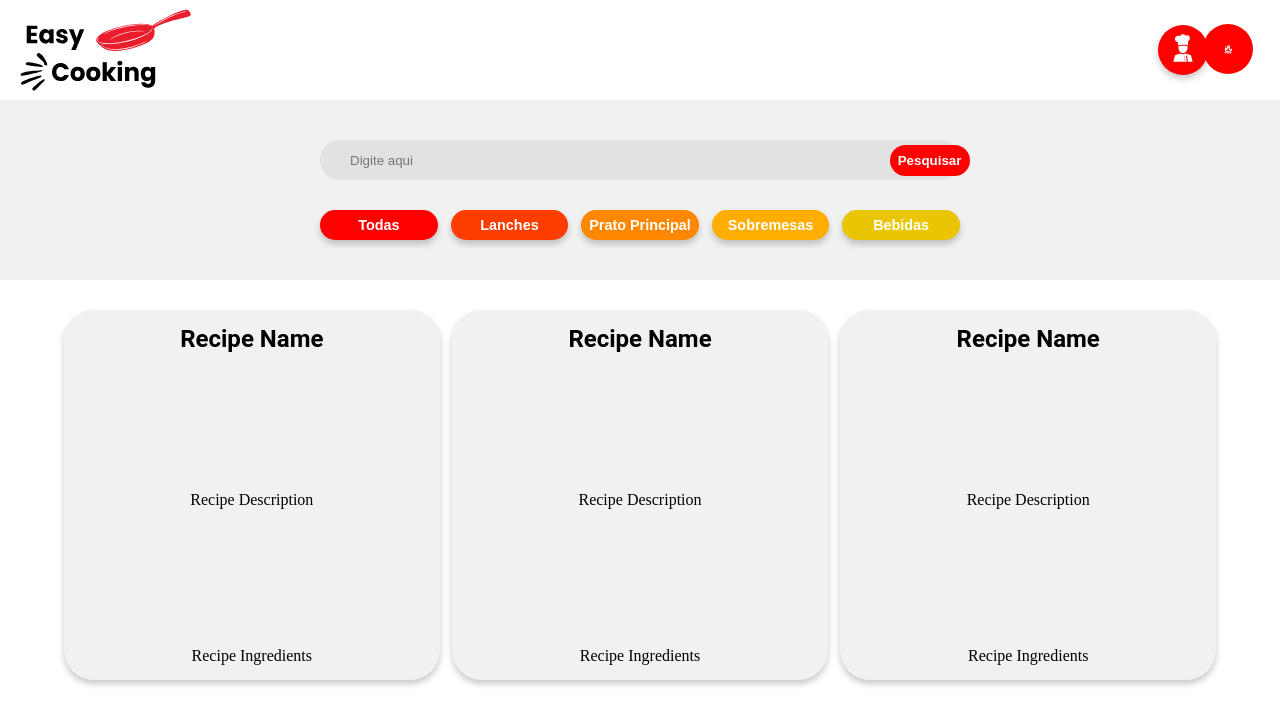
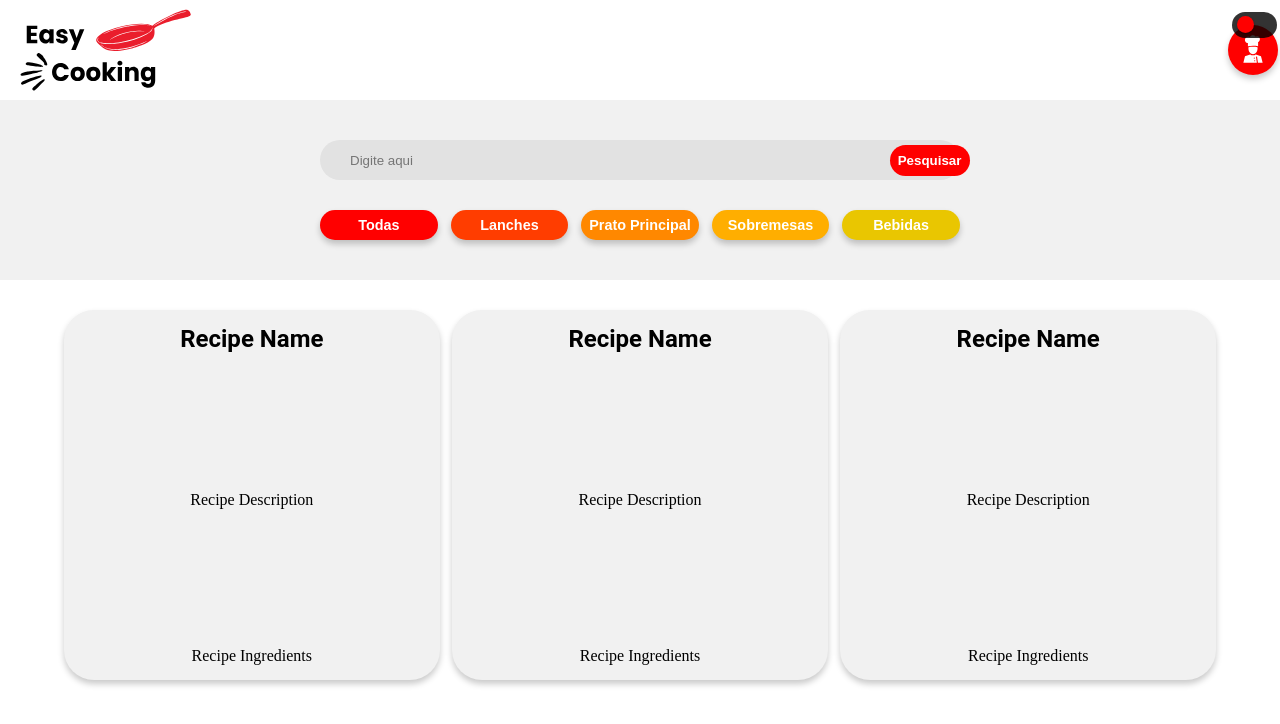
Before and after one commit to yurijacome/EasyCooking_1.0, a React (Create React App) app: page / in a window 1280 px wide. Shown: the top 724 px of the page. Built offline with nearby package versions, Linux system fonts and the light colour scheme.

Commit message:
Novo tema, estruturas

```diff
--- a/package.json
+++ b/package.json
@@ -3,6 +3,10 @@
   "version": "1.0.0",
   "private": true,
   "dependencies": {
+    "@emotion/react": "^11.14.0",
+    "@emotion/styled": "^11.14.0",
+    "@mui/material": "^6.4.7",
+    "@mui/system": "^6.4.7",
     "formik": "^2.4.6",
     "lucide-react": "^0.479.0",
     "react": "^17.0.2",
--- a/src/components/StyledButton.jsx
+++ /dev/null
@@ -1,24 +0,0 @@
-import styled from 'styled-components';
-
-const StyledButton = styled.button`
-
-  display: flex;
-  align-items: center;
-  justify-content: center;
-
-  position: absolute;
-  top: 10px;
-  left: 94vw;
-  padding: 10px 20px;
-
-  border: none;
-  border-radius: 45px;
-
-  font-size: 16px;
-
-  width: 70px;
-
-
-`;
-
-export default StyledButton;
--- a/src/components/header/header.jsx
+++ b/src/components/header/header.jsx
@@ -4,7 +4,7 @@ import { GlobalThemeContext } from '../../providers/models/theme/theme.jsx'; //
 import { useHistory } from 'react-router-dom';
 
 import { HeaderContainer } from "./styleHeader";
-import { UserArea } from '../userButton/userButton.jsx';
+import { UserButton } from '../userButton/userButton.jsx';
 
 import LogoBlack from '../../assets/logoBlack.svg';
 import LogoWhite from '../../assets/logoWhite.svg'; // Import LogoWhite for dark theme
@@ -27,7 +27,7 @@ const Header = () => {
       <img className="imgLogo"
       src={currentTheme === 'light' ? LogoBlack : LogoWhite} alt="Logo"
       onClick={handleHome} />
-      <UserArea/>
+      <UserButton/>
     </HeaderContainer>
 
   );
--- a/src/components/header/styleHeader.js
+++ b/src/components/header/styleHeader.js
@@ -4,6 +4,7 @@ export const HeaderContainer = styled.header`
 
     display: flex;
     align-items: center;
+    flex-direction:space-between;
     gap: 78vw;
     width: 100vw;
     height: 100px;
--- a/src/components/themeButton/themeButton.jsx
+++ b/src/components/themeButton/themeButton.jsx
@@ -2,20 +2,15 @@ import React from 'react';
 import { useContext } from "react"; // Import useContext for theme management
 import { GlobalThemeContext } from '../../providers/models/theme/theme.jsx'; // Import the context
 
-import { StyledThemeButton } from "./themeButtonStyled"
-import { GiCampfire } from "react-icons/gi"; // Fogo aceso
-import { GoPrimitiveDot } from "react-icons/go"; // Boca apagada
-import { Circle } from "lucide-react"; // Boca apagada
+
+import {SwitchStyled} from "./themeButtonStyled"
 
 export const ThemeButton = () => {
-   const { getOpositeTheme } = useContext(GlobalThemeContext); // Use context to get theme switch function
- const {currentTheme} = useContext(GlobalThemeContext);
+   const { getOpositeTheme } = useContext(GlobalThemeContext);
 
-    return (
-    <>
-    <StyledThemeButton onClick={getOpositeTheme}>
-    {currentTheme === "light" ? <GiCampfire className='FireIcon' /> : <Circle />}
-    </StyledThemeButton>
-    </>
-    )
+   return (
+   <>
+      <SwitchStyled onClick={getOpositeTheme} className='switch'/>
+   </>
+   )
 }
--- a/src/components/themeButton/themeButtonStyled.jsx
+++ b/src/components/themeButton/themeButtonStyled.jsx
@@ -1,27 +1,42 @@
-import styled from 'styled-components';
+import { styled } from "@mui/system";
+import Switch from "@mui/material/Switch";
 
-export const StyledThemeButton = styled.button`
+export const SwitchStyled = styled(Switch)`
+position: absolute;
+left: 95.3vw;
 
-  display: flex;
-  align-items: center;
-  justify-content: center;
+height: 50px;
+width: 75px;
 
-  position: absolute;
-  top: 24px;
-  left: 94vw;
-  padding: 10px 20px;
+.MuiSwitch-root {
+width:50px;
 
-  border: none;
-  border-radius: 45px;
+}
 
-  font-size: 16px;
+.MuiSwitch-thumb {
+width: 17px;
+height: 17px;
 
-  width: 50px;
-  height: 50px;
+margin-top:7px;
+margin-left: 8px;
+color: red;
 
-  .FireIcon{
-  width: 200px;
-  height: 200px;
-  }
+}
+
+.MuiSwitch-track {
+width: 45px;
+
+background-color: black;
+opacity: 0.8;
+border-radius: 20px;
+
+}
+
+.Mui-checked {
+& + .MuiSwitch-track {
+background-color: white;
+opacity: 1;
+}
+
 
 `;
--- a/src/components/userButton/userButton.jsx
+++ b/src/components/userButton/userButton.jsx
@@ -2,11 +2,11 @@ import React from "react";
 import { useHistory } from 'react-router-dom';
 import { useState } from "react"; // Import useContext for theme management
 
-import { UserButton } from "./userButtonStyle";
+import { UserButtonStyled } from "./userButtonStyle";
 import { UserContainer } from "./userButtonStyle";
 import { GiCook } from "react-icons/gi";
 
-export const UserArea = () => {
+export const UserButton = () => {
     const [open, setOpen] = useState(false);
     const history = useHistory();
 
@@ -20,9 +20,9 @@ export const UserArea = () => {
 
     return (
     <>
-        <UserButton onClick={() => setOpen(!open)}>
+        <UserButtonStyled onClick={() => setOpen(!open)}>
             <GiCook className="userIcon" />
-        </UserButton>
+        </UserButtonStyled>
 
         {open && (
             <UserContainer>
--- a/src/components/userButton/userButtonStyle.jsx
+++ b/src/components/userButton/userButtonStyle.jsx
@@ -1,15 +1,13 @@
 import styled from "styled-components";
 
-export const UserButton = styled.button`
+export const UserButtonStyled = styled.button`
 
     border: none;
     height: 50px;
     width: 50px;
     border-radius: 100px;
-    margin-left: -5vh;
     cursor: pointer;
-    font-size: 16px;
-
+    margin-left: 30px;
     transition: all 0.3s ease-in-out;
     box-shadow: ${(props) => props.theme.boxShadow};
 
@@ -25,12 +23,6 @@ export const UserButton = styled.button`
     }
 
 
-
-
-
-
-
-
 `
 
 export const UserContainer = styled.div`
@@ -39,11 +31,12 @@ export const UserContainer = styled.div`
     flex-direction: column;
     align-items: center;
 
-    width: 146px;
+    width: 200px;
     min-height:180px;
 
-    right:19vh;
-    top: 75px;
+    right:0;
+    top: 90px;
+    margin-right: 40px;
 
 
     border:none;
--- a/src/pages/login/login.jsx
+++ b/src/pages/login/login.jsx
@@ -1,25 +1,23 @@
 import { useContext } from "react"; // Import useContext for theme management
-import { GlobalThemeContext } from '../../providers/models/theme/theme.jsx'; // Import the context
+import { GlobalThemeContext } from '../../providers/models/theme/theme.jsx';
 import { Container } from "./loginStyle.jsx";
 
 import LoginForm from '../../components/loginForm/loginForm.jsx';
-import StyledButton from '../../components/StyledButton'; // Import the StyledButton component
+import { ThemeButton } from '../../components/themeButton/themeButton.jsx';
 
 import LogoBlack from '../../assets/logoBlack.svg';
-import LogoWhite from '../../assets/logoWhite.svg'; // Import LogoWhite for dark theme
+import LogoWhite from '../../assets/logoWhite.svg';
 import CookingPhoto from '../../assets/LoginMainPhoto.png';
 
 const Login = () => {
-  const { currentTheme, getOpositeTheme } = useContext(GlobalThemeContext); // Use context to get theme switch function
+  const { currentTheme } = useContext(GlobalThemeContext);
 
   return (
     <div className="login-page">
-      {/* <Header  /> */}
+      <ThemeButton/>
       <Container>
-      <StyledButton onClick={getOpositeTheme}>TEMA</StyledButton>
-
         <div className="login-container">
-          <img className="Logo" src={currentTheme === 'light' ? LogoBlack : LogoWhite} alt="Logo" /> {/* Change logo based on theme */}
+          <img className="Logo" src={currentTheme === 'light' ? LogoBlack : LogoWhite} alt="Logo" />
 
           <LoginForm />
           <span className="LoginSpan">Não tem uma conta? <a href="/register">Cadastre-se</a> ou <a href="/"> entre como convidado</a></span>
--- a/src/pages/register/register.jsx
+++ b/src/pages/register/register.jsx
@@ -3,14 +3,14 @@ import { GlobalThemeContext } from '../../providers/models/theme/theme.jsx'; //
 import { Container } from "./registerStyle.jsx";
 
 import RegisterForm from '../../components/registerForm/registerForm.jsx';
-import StyledButton from '../../components/StyledButton'; // Import the StyledButton component
+import { ThemeButton } from '../../components/themeButton/themeButton.jsx';
 
 import LogoBlack from '../../assets/logoBlack.svg';
 import LogoWhite from '../../assets/logoWhite.svg'; // Import LogoWhite for dark theme
 
 
 const Register = () => {
-  const { currentTheme, getOpositeTheme } = useContext(GlobalThemeContext); // Use context to get theme switch function
+  const { currentTheme } = useContext(GlobalThemeContext); // Use context to get theme switch function
 
 
 
@@ -18,9 +18,9 @@ const Register = () => {
 
     <div className="register-page">
 
+      <ThemeButton/>
+      <Container>
 
-      <Container>
-      <StyledButton onClick={getOpositeTheme}>TEMA</StyledButton>
         <div className="register-container">
           <img className="Logo" src={currentTheme === 'light' ? LogoBlack : LogoWhite} alt="Logo" />
             <h1>Facilitando sua vida no dia a dia. Guiando sua <span>cozinha </span>
```
Also changed, not shown: 2 other files (tests, documents, lock files or other folders).
